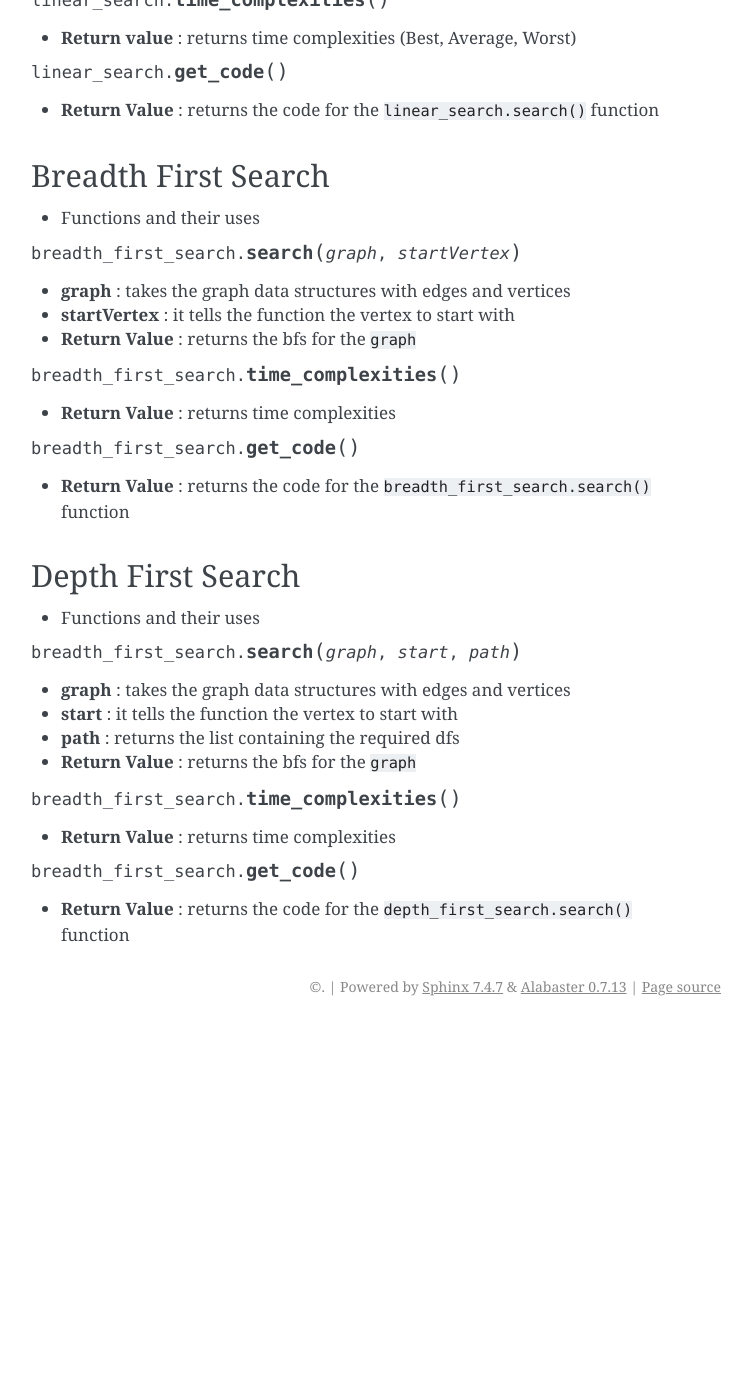
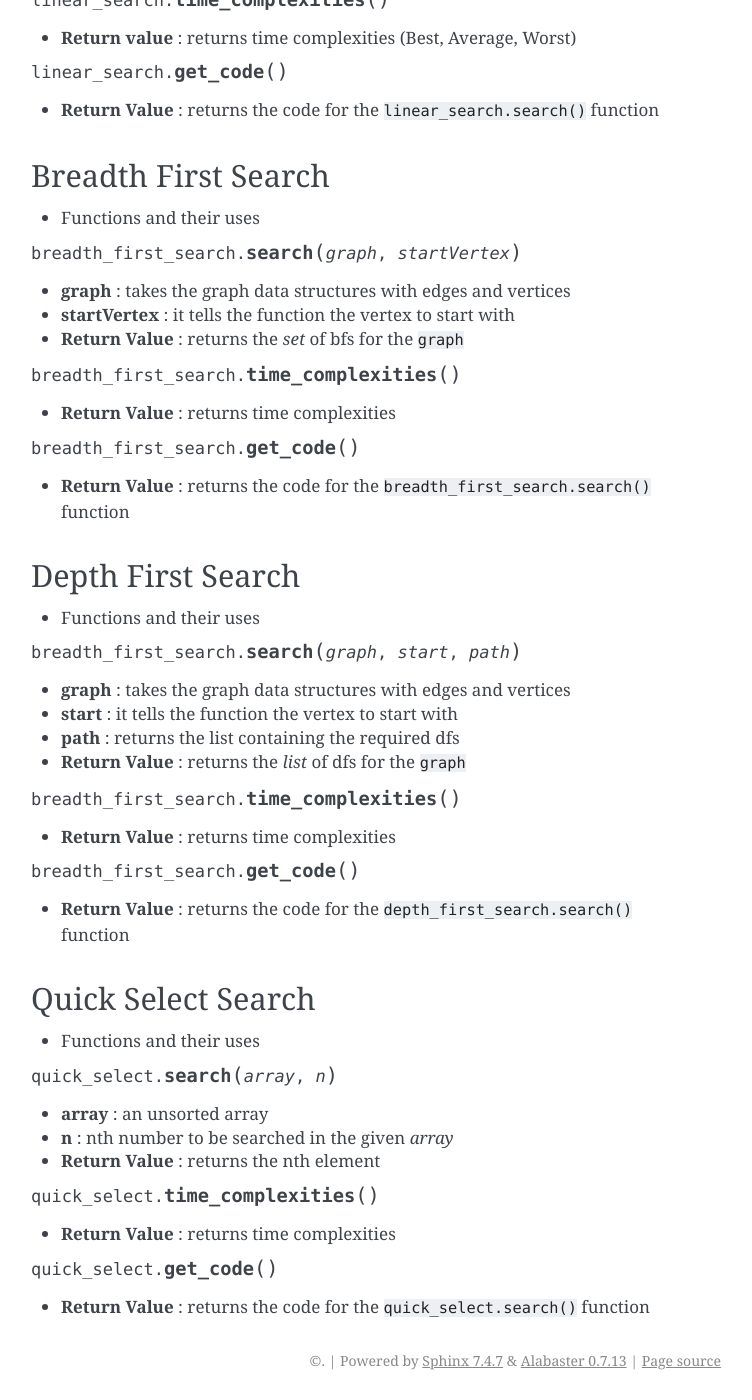
Before and after one commit to OmkarPathak/pygorithm, a Sphinx documentation site: the page built from docs/Searching.rst, in a window 1280 px wide and 1400 px high, scrolled down 2096 px. Shown: the whole window, without its empty margins (389-1141 px from the left). Built offline with Sphinx 7.4.7, drawn with Linux system fonts in a browser that asks for light colours; before the commit the page ends 3122 px from its top, so only the background shows below that; some of the changed text lies outside the part shown.

Commit message:
Updated Docs

```diff
--- a/docs/Searching.rst
+++ b/docs/Searching.rst
@@ -36,7 +36,7 @@ Features
 
     >>> from pygorithm.searching import modules
     >>> modules()
-    ['binary_search', 'breadth_first_search', 'depth_first_search', 'linear_search']
+    ['binary_search', 'breadth_first_search', 'depth_first_search', 'linear_search', 'quick_select']
 
 * For Searching:
   Remember ``search()`` function in `binary_search` module takes two parameters as a sorted list and the target element to be searched.
@@ -121,7 +121,7 @@ Breadth First Search
 
 - **graph**           : takes the graph data structures with edges and vertices
 - **startVertex**     : it tells the function the vertex to start with
-- **Return Value**    : returns the bfs for the ``graph``
+- **Return Value**    : returns the `set` of bfs for the ``graph``
 
 .. function:: breadth_first_search.time_complexities()
 
@@ -141,7 +141,7 @@ Depth First Search
 - **graph**           : takes the graph data structures with edges and vertices
 - **start**           : it tells the function the vertex to start with
 - **path**            : returns the list containing the required dfs
-- **Return Value**    : returns the bfs for the ``graph``
+- **Return Value**    : returns the `list` of dfs for the ``graph``
 
 .. function:: breadth_first_search.time_complexities()
 
@@ -150,3 +150,22 @@ Depth First Search
 .. function:: breadth_first_search.get_code()
 
 - **Return Value**    : returns the code for the ``depth_first_search.search()`` function
+
+Quick Select Search
+------------------
+
+* Functions and their uses
+
+.. function:: quick_select.search(array, n)
+
+- **array**           : an unsorted array
+- **n**               : nth number to be searched in the given `array`
+- **Return Value**    : returns the nth element
+
+.. function:: quick_select.time_complexities()
+
+- **Return Value**    : returns time complexities
+
+.. function:: quick_select.get_code()
+
+- **Return Value**    : returns the code for the ``quick_select.search()`` function
```
